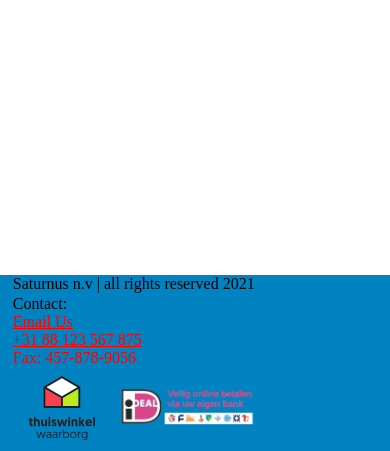
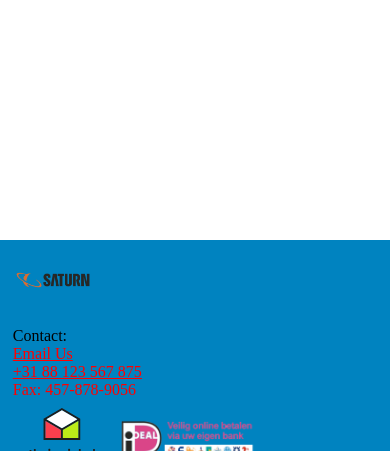
Before and after one commit to TechniekCollegeRotterdam/p2-project-bedrijfswebsite-boaz-esra-jayjay-sten, a PHP site: page /index.php in a window 390 px wide. Shown: the part 393-844 px from the top of the page. Run offline with PHP 8.4, Linux system fonts and the light colour scheme; data that the repository does not hold is empty.

Commit message:
rise of the footer

```diff
--- a/css/styles.css
+++ b/css/styles.css
@@ -199,6 +199,7 @@
 
   .footer-item1 {
     display: flex;
+    flex-direction: row;
     padding-left: 2%;
     bottom: 0;
 
--- a/footer.html
+++ b/footer.html
@@ -1,6 +1,6 @@
-
     <!DOCTYPE html>
     <html lang="en">
+
     <head>
         <meta charset="UTF-8">
         <link id="pagestyle" rel="stylesheet" type="text/css" href="css/styles.css">
@@ -9,6 +9,7 @@
         <title>Document</title>
 
     </head>
+
     <body>
 
 
@@ -16,7 +17,10 @@
         <footer class="footer-web">
             <section class="flex-footer">
                 <section class="footer-item1">
-                    <p>Saturnus n.v | all rights reserved 2021 </p>
+
+                    <section class="footer-logo">
+                        <img src="images/saturnus-logo.png">
+                    </section>
                 </section>
                 <section class="con-info">
                     <p>Contact:</p>
@@ -29,13 +33,14 @@
                 <section class="footer-item2">
                     <section class="svg">
                         <img src="images/winkel.svg">
-                      </section>
+                    </section>
 
                     <img src="images/ideal-logo-1024.png">
                 </section>
 
             </section>
-    </footer>
+        </footer>
 
     </body>
+
     </html>
```
